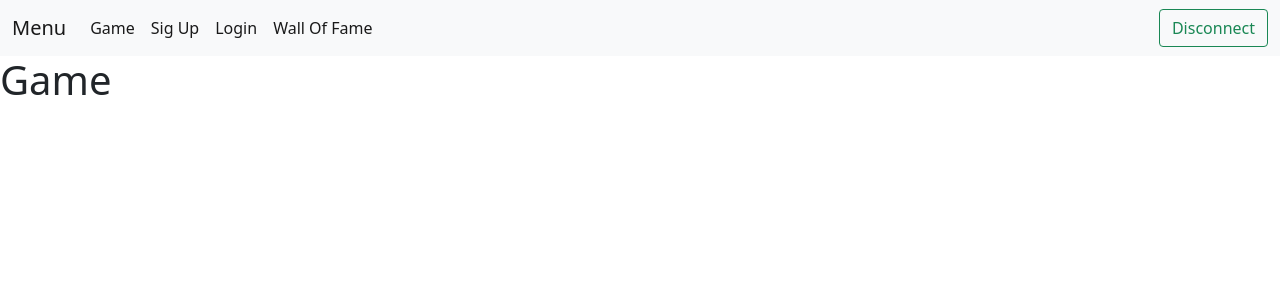
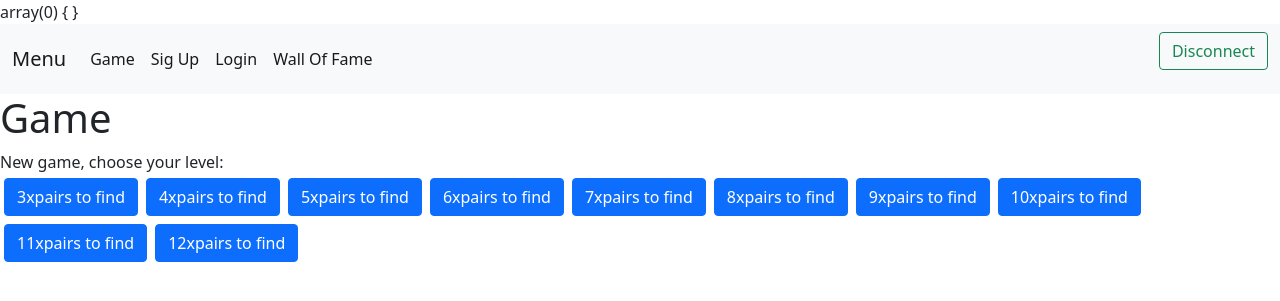
Before and after one commit to robin-arbona/memory, a PHP site: page /index.php?view=game in a window 1280 px wide. Shown: the top 301 px of the page. Run offline with PHP 8.4, Linux system fonts and the light colour scheme.

Commit message:
new function for handeling user input

```diff
--- a/App/Controller/Controller.php
+++ b/App/Controller/Controller.php
@@ -38,6 +38,7 @@ class Controller extends Manager
         } else {
             $game = $_SESSION['game'];
         }
+        $game->handleUserInput($userInput);
         $content = $this->getView(__FUNCTION__, ['game' => $game]);
         return $content;
     }
--- a/App/Game/Game.php
+++ b/App/Game/Game.php
@@ -7,15 +7,21 @@ namespace App\Game;
 class Game
 {
     public $shot;
+    public $gameState = 'init';
 
     public function __construct()
     {
     }
 
+    public function handleUserInput($userInput)
+    {
+        var_dump($userInput);
+    }
+
     /**
      * Initialize a new game
      */
-    public function new()
+    private function new()
     {
     }
 
@@ -66,5 +72,14 @@ class Game
      */
     public function displayMenu()
     {
+        $html = '<form method="POST" action="index.php?view=game">';
+        if ($this->gameState == 'init') {
+            $html .= 'New game, choose your level: <br/>';
+            for ($pairs = 3; $pairs <= 12; $pairs++) {
+                $html .= "<input class='btn btn-primary m-1' type='submit' name='new-game' value='{$pairs}xpairs to find'>";
+            }
+        }
+        $html .= '</form>';
+        return $html;
     }
 }
--- a/view/game.php
+++ b/view/game.php
@@ -1,7 +1,6 @@
 <?php
 ?>
 <h1>Game</h1>
-<?php
 
-$game->displayBoard();
-$game->displayMenu();
+<?= $game->displayBoard() ?>
+<?= $game->displayMenu() ?>
```
